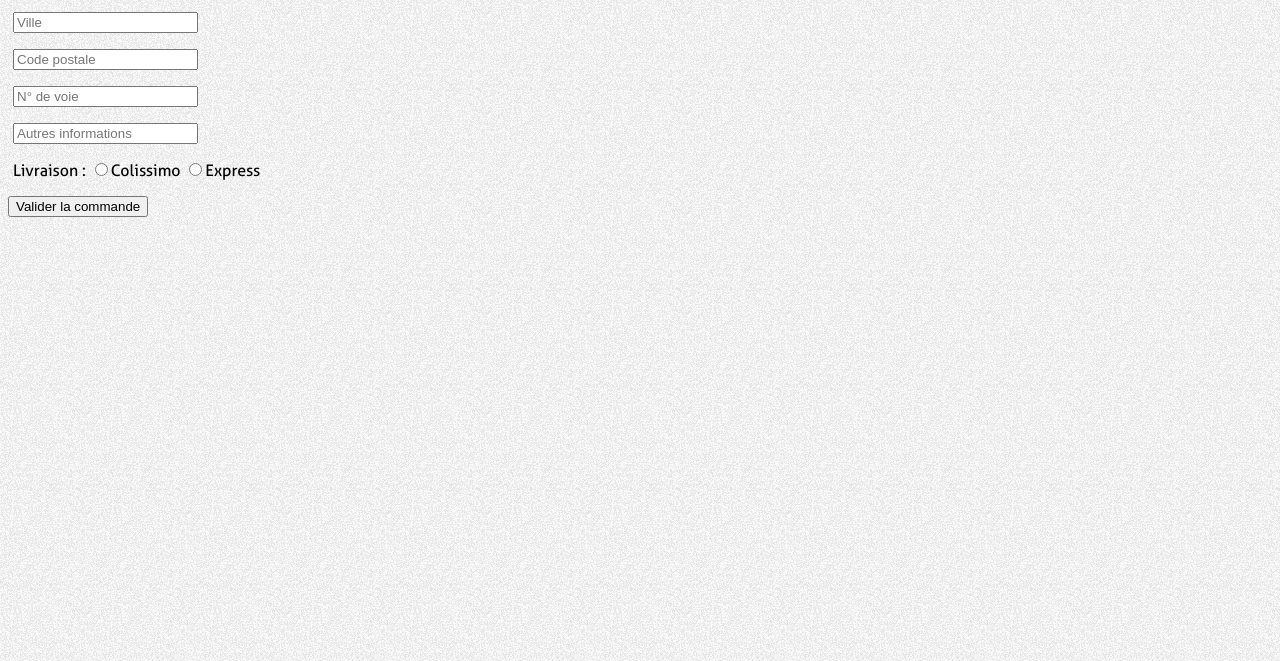
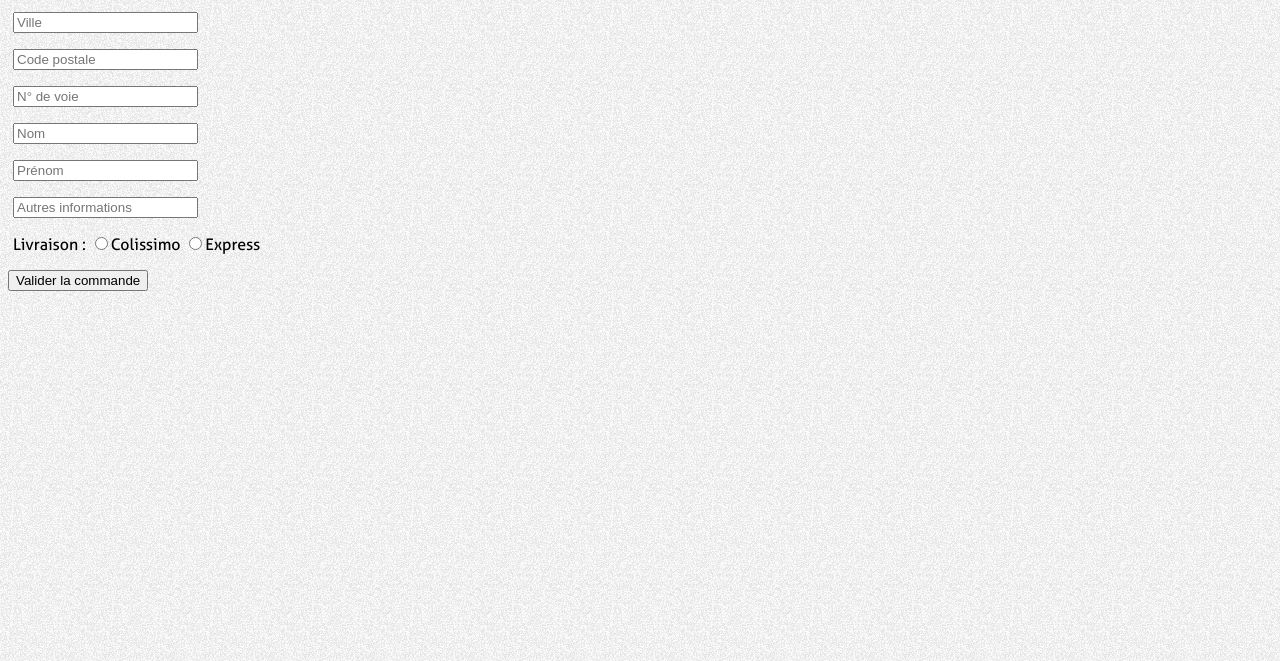
Before and after one commit to sarrep/projet-web, a plain HTML site: page validation.html in a window 1280 px wide. Shown: the part 139-800 px from the top of the page. Drawn offline with Linux system fonts and the light colour scheme.

Commit message:
simple complément
Signed-off-by: unknown <sarrep@hotmail.fr>

```diff
--- a/validation.html
+++ b/validation.html
@@ -21,6 +21,8 @@
 			<p><input type="text" placeholder="Ville"></p>
 			<p><input type="text" placeholder="Code postale"></p>
 			<p><input type="text" placeholder="N° de voie"></p>
+			<p><input type="text" placeholder="Nom"></p>
+			<p><input type="text" placeholder="Prénom"></p>
 			<p><input type="text" placeholder="Autres informations"></p>
 
 			<p>
```
